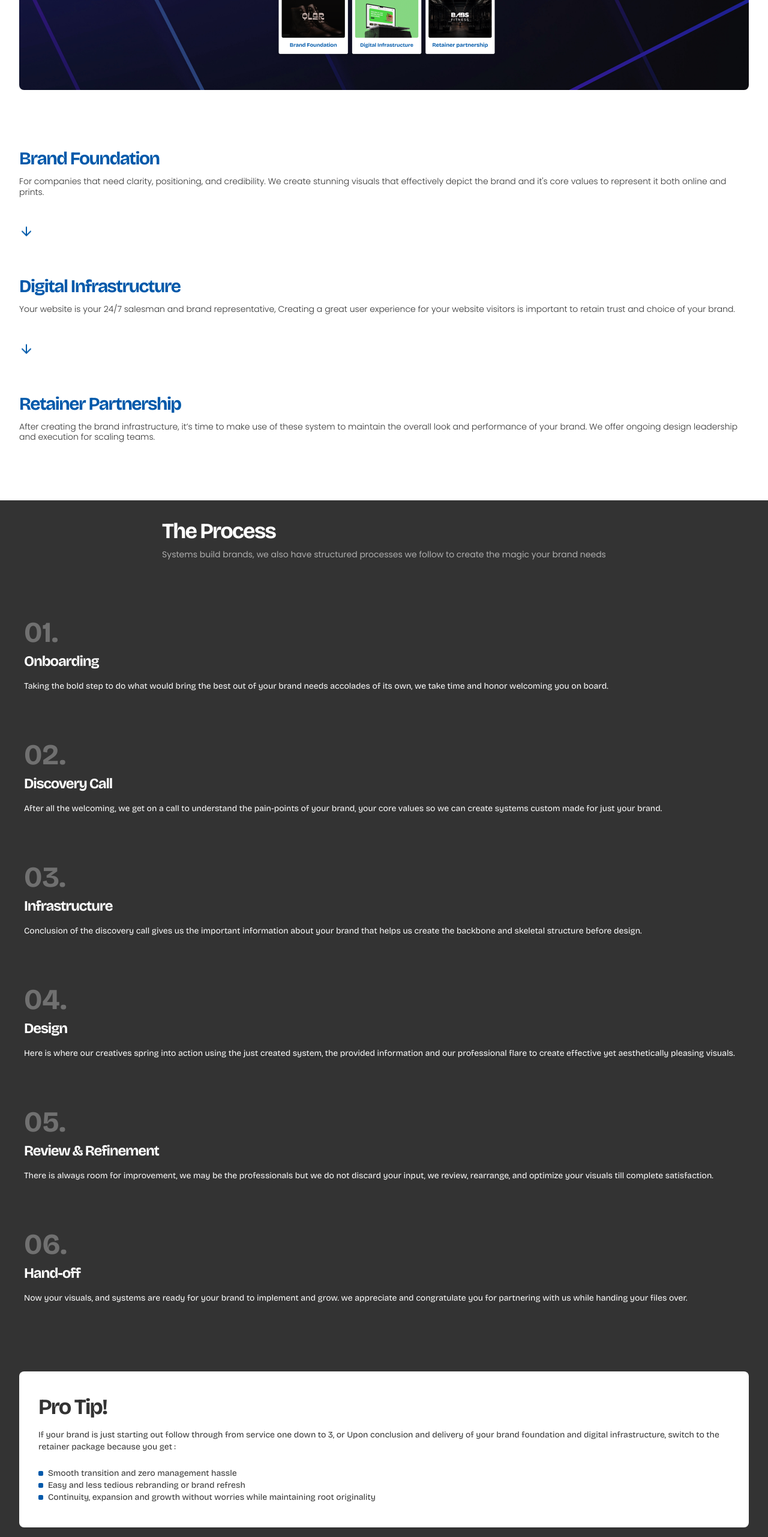
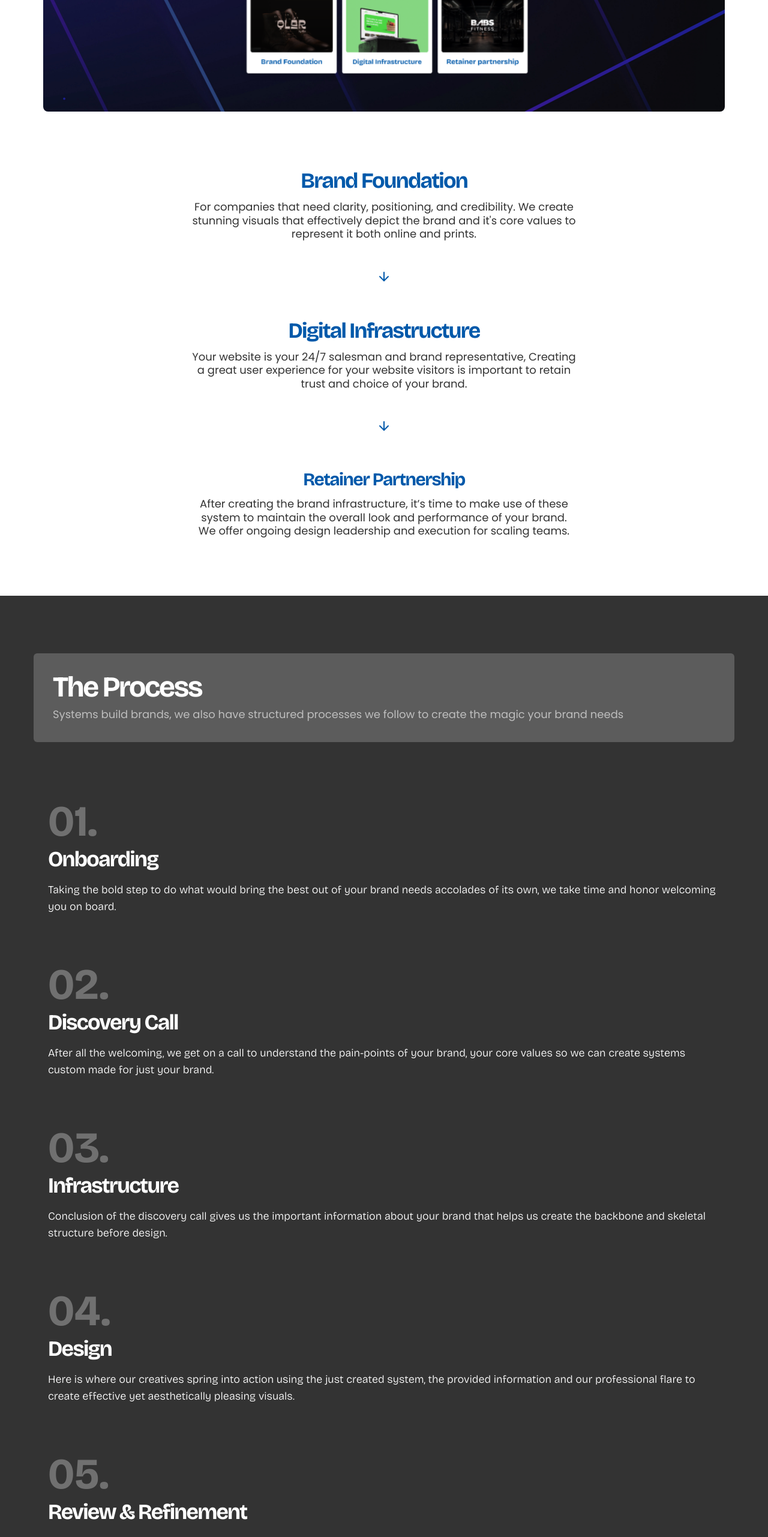
Before and after one commit to Thatboycalledolar/seventh-guru-website, a React (Vite) app: page /Services in a window 1280 px wide. Shown: the part 234-2796 px from the top of the page at 60% size. Built offline with nearby package versions, Linux system fonts and the light colour scheme.

Commit message:
services updated

```diff
--- a/src/components/ProTip.jsx
+++ b/src/components/ProTip.jsx
@@ -2,10 +2,10 @@ import ProTips from "./ProTips"
 
 export default function ProTip() {
   return(
-    <div className="bg-white px-8 py-10 text-(--text-color) m-8 rounded-lg">
+    <div className="bg-white px-8 py-10 text-(--text-color) max-w-300 m-8 rounded-lg">
       <div className="flex flex-col mb-6">
-        <h3 className="text-4xl font-bold tracking-tighter mb-4">Pro Tip!</h3>
-        <p className="text-sm ">If your brand is just starting out follow through from service one down to 3, or Upon conclusion and delivery of your brand foundation and digital infrastructure, switch to the retainer package because you get :</p>
+        <h3 className="text-4xl md:text-5xl font-bold tracking-tighter mb-4">Pro Tip!</h3>
+        <p className="text-sm md:text-lg md:leading-tight ">If your brand is just starting out follow through from service one down to 3, or Upon conclusion and delivery of your brand foundation and digital infrastructure, switch to the retainer package because you get :</p>
       </div>
 
       <div>
--- a/src/components/ProTips.jsx
+++ b/src/components/ProTips.jsx
@@ -4,8 +4,8 @@
 export default function ProTips({ text }) {
   return(
     <div className="flex items-center gap-2">
-      <div className="bg-(--primary-color) h-2 w-2 rounded-xs"></div>
-      <p className="text-sm text-(--text-color) w-full">{text}</p>
+      <div className="bg-(--primary-color) h-2 w-2 md:h-4 md:w-4 rounded-xs md:rounded-sm"></div>
+      <p className="text-sm md:text-lg text-(--text-color) w-full">{text}</p>
     </div>
   )
 }
--- a/src/components/ProcessCard.jsx
+++ b/src/components/ProcessCard.jsx
@@ -3,9 +3,9 @@
 export default function ProcessCard({ title, description, Index }) {
   return (
     <div className=" p-6 rounded-lg  gap-2 flex flex-col text-white">
-      <p className="text-5xl font-bold opacity-30">{Index}</p>
-      <h3 className="text-2xl font-bold mb-2 tracking-tighter">{title}</h3>
-      <p className="text-sm">{description}</p>
+      <p className="text-5xl md:text-7xl font-bold opacity-30">{Index}</p>
+      <h3 className="text-2xl md:text-4xl font-bold mb-2 tracking-tighter">{title}</h3>
+      <p className="text-sm md:text-lg md:font-light">{description}</p>
     </div>
   );
 }
--- a/src/components/ServicesHeader.jsx
+++ b/src/components/ServicesHeader.jsx
@@ -3,10 +3,10 @@
 
 export default function ServicesHeader () {
   return(
-    <div className="w-full flex flex-col items-center gap-8 px-8">
+    <div className="w-full flex flex-col items-center gap-8 px-8 max-w-300">
       <div className="bg-[url('/images/hero-bg.jpg')] bg-cover bg-center w-full h-auto px-8 py-12 flex flex-col gap-8 items-center justify-center rounded-lg">
         <h1 className="text-4xl text-center text-white font-bold">How we ensure <span className="text-(--secondary-color)">your brand’s growth</span></h1>
-        <img src="/service-hero-img.png" alt="header image" />
+        <img src="/service-hero-img.png" alt="header image" className="md:w-120 h-auto" />
       </div>
     </div>
   )
--- a/src/components/Solution2.jsx
+++ b/src/components/Solution2.jsx
@@ -2,28 +2,28 @@ import { ArrowDown } from "lucide-react"
 
 export default function Solution2() {
   return(
-    <div className="w-full flex flex-col items-center py-16 gap-8">
-      <div className="flex flex-col items-start px-8 gap-12">
+    <div className="w-full flex flex-col items-center py-16 gap-8 max-w-300">
+      <div className="flex flex-col md:items-center items-start px-8 gap-12">
 
-        <div className=" gap-3 flex flex-col items-start">
-            <h3 className="font-bold tracking-tighter text-3xl text-(--primary-color)">Brand Foundation</h3>
-            <p className="font-light text-(--text-color) text-sm font-body leading-tight w-full">For companies that need clarity, positioning, and credibility. We create stunning visuals that effectively depict the brand and it's core values to represent it both online and prints.</p>
+        <div className=" gap-3 flex flex-col items-start md:text-center md:items-center">
+            <h3 className="font-bold tracking-tighter text-3xl md:text-4xl text-(--primary-color)">Brand Foundation</h3>
+            <p className="font-normal text-(--text-color) text-sm md:text-lg  font-body leading-tight w-full max-w-160">For companies that need clarity, positioning, and credibility. We create stunning visuals that effectively depict the brand and it's core values to represent it both online and prints.</p>
         </div>
 
         <ArrowDown height={34} color="#0059AA" className="animate-bounce"/>
 
 
-        <div className=" gap-3 flex flex-col items-start">
-            <h3 className="font-bold tracking-tighter text-3xl text-(--primary-color)">Digital Infrastructure</h3>
-            <p className="font-light text-(--text-color) text-sm font-body leading-tight w-full">
+        <div className=" gap-3 flex flex-col items-start md:text-center md:items-center">
+            <h3 className="font-bold tracking-tighter text-3xl md:text-4xl text-(--primary-color)">Digital Infrastructure</h3>
+            <p className="font-normal text-(--text-color) text-sm md:text-lg font-body leading-tight w-full max-w-160">
               Your website is your 24/7 salesman and brand representative, Creating a great user experience for your website visitors is important to retain trust and choice of your brand.</p>
         </div>
 
         <ArrowDown height={34} color="#0059AA" className="animate-bounce"/>
 
-        <div className=" gap-3 flex flex-col items-start">
+        <div className=" gap-3 flex flex-col items-start md:text-center md:items-center">
             <h3 className="font-bold tracking-tighter text-3xl text-(--primary-color)">Retainer Partnership</h3>
-            <p className="font-light text-(--text-color) text-sm font-body leading-tight w-full">After creating the brand infrastructure, it’s time to make use of these system to maintain the overall look and performance of your brand. We offer ongoing design leadership and execution for scaling teams.</p>
+            <p className="font-normal text-(--text-color) text-sm md:text-lg font-body leading-tight w-full max-w-160">After creating the brand infrastructure, it’s time to make use of these system to maintain the overall look and performance of your brand. We offer ongoing design leadership and execution for scaling teams.</p>
         </div>
 
         </div>
--- a/src/components/TheProcess.jsx
+++ b/src/components/TheProcess.jsx
@@ -2,13 +2,13 @@ import ProcessCard from "./ProcessCard";
 
 export default function TheProcess() {
   return(
-    <div className="flex flex-col items-center py-8 gap-12">
-      <div className="flex flex-col items-start px-8 text-start text-white">
-        <h2 className="text-4xl font-bold mb-2 tracking-tighter">The Process</h2>
-        <p className="text-sm font-body opacity-60 ">Systems build brands, we also have structured processes we follow to create the magic your brand needs</p>
+    <div className="flex flex-col items-center py-8  gap-12 max-w-300">
+      <div className="flex flex-col items-start px-8 text-start bg-white/20 p-8 rounded-md text-white max-w-300 w-full">
+        <h2 className="text-4xl md:text-5xl font-bold mb-2 tracking-tighter">The Process</h2>
+        <p className="text-sm md:text-lg font-body opacity-60 ">Systems build brands, we also have structured processes we follow to create the magic your brand needs</p>
       </div>
 
-      <div className="flex flex-col bg-(--text-color) w-full py-6 px-4 gap-8">
+      <div className="flex flex-col w-full py-6 gap-8">
         <ProcessCard title="Onboarding" description="Taking the bold step to do what would bring the best out of your brand needs accolades of its own, we take time and honor welcoming you on board." Index="01." />
 
         <ProcessCard title="Discovery Call" description="After all the welcoming, we get on a call to understand the pain-points of your brand, your core values so we can create systems custom made for just your brand." Index="02." />
--- a/src/pages/Services.jsx
+++ b/src/pages/Services.jsx
@@ -5,14 +5,19 @@ import ServicesHeader from "../components/ServicesHeader";
 
 export default function Services() {
   return(
-    <div className="flex flex-col items-center w-full gap-8">
+    <div className="flex flex-col items-center w-full gap-8 ">
 
       <ServicesHeader />
       <Solution2 />
-      <div className="bg-(--text-color)">
-        <TheProcess />
-        <ProTip />
+      <div className="bg-(--text-color) w-full flex flex-col items-center py-16">
+        <div className=" max-w-300 px-4">
+
+          <TheProcess />
+          <ProTip />
+
+        </div>
       </div>
+
 
     </div>
 
```
